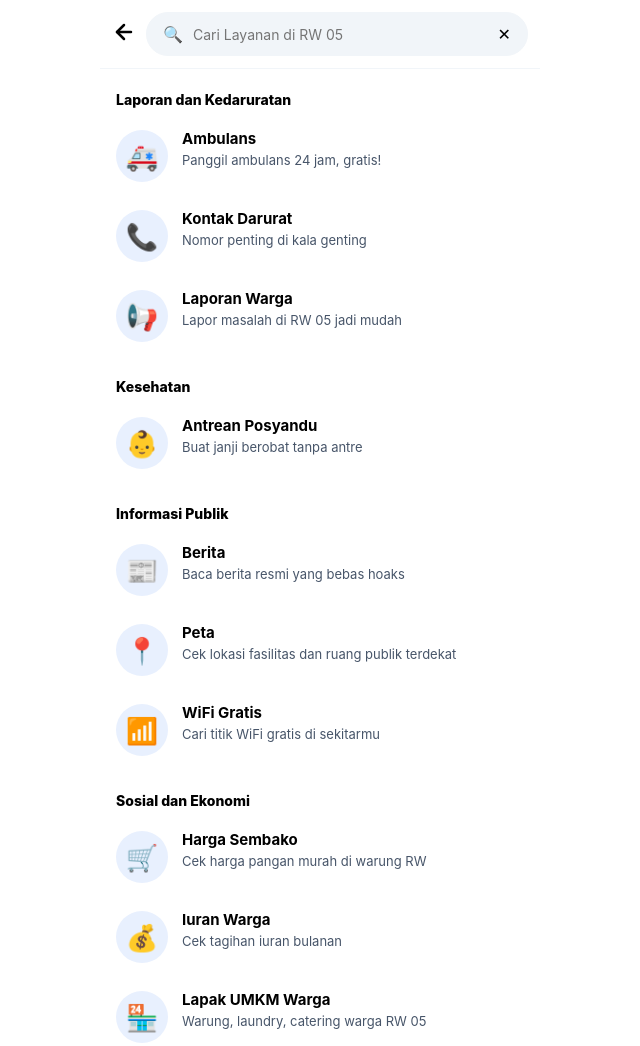
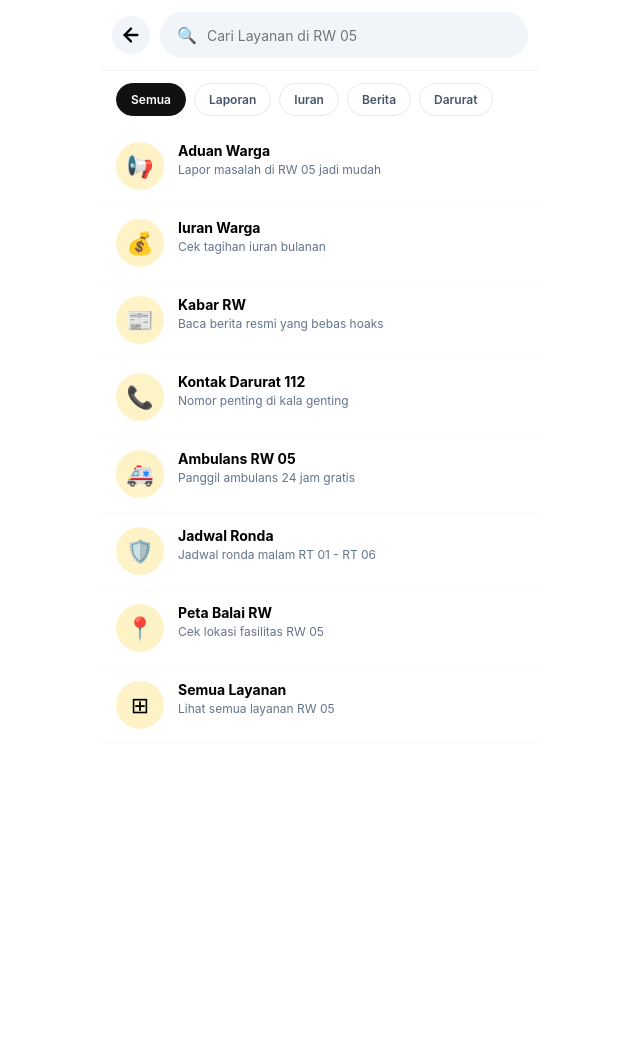
Before and after one commit to Arjuna119232/katarnolima, a plain HTML site: page cari-warga.html in a window 1280 px wide. Shown: the top 1046 px of the page, without its empty margins (320-960 px from the left). After the commit the page ends 800 px from the top, so only its background shows below. Drawn offline with Linux system fonts and the light colour scheme.

Commit message:
Update cari-warga.html

```diff
--- a/cari-warga.html
+++ b/cari-warga.html
@@ -3,102 +3,85 @@
 <head>
 <meta charset="UTF-8">
 <meta name="viewport" content="width=device-width, initial-scale=1.0, maximum-scale=1.0, user-scalable=no">
-<title>Cari Layanan di RW 05</title>
+<title>Cari Layanan - KATARNOLIMA RW 05</title>
 <link rel="icon" href="img/logo-resmi-karang-taruna.jpg">
-<link rel="stylesheet" href="style.css?v=18">
+<link rel="stylesheet" href="style.css?v=26">
 <style>
 *{margin:0;padding:0;box-sizing:border-box;font-family:-apple-system,BlinkMacSystemFont,"Segoe UI",Roboto,sans-serif}
-body{background:#fff!important;display:block!important}
-.cari-page{background:#fff;width:100%;min-height:100vh;max-width:440px;margin:0 auto}
-.cari-header{display:flex;align-items:center;gap:10px;padding:12px 12px 12px;background:#fff;position:sticky;top:0;z-index:20;border-bottom:1px solid #f1f5f9}
-.cari-header.back{width:38px;height:38px;display:flex;align-items:center;justify-content:center;border-radius:50%;flex-shrink:0}
-.cari-bar{flex:1;background:#f1f5f9;border-radius:28px;display:flex;align-items:center;gap:10px;padding:11px 16px;border:1px solid #f1f5f9}
+html,body{background:#fff!important;width:100%;height:100%;display:block!important;margin:0!important}
+.cari-page{background:#fff;width:100%;min-height:100vh;max-width:440px;margin:0 auto;display:block}
+.cari-header{display:flex;align-items:center;gap:10px;padding:12px 12px;background:#fff;position:sticky;top:0;z-index:20;border-bottom:1px solid #f1f5f9;width:100%}
+.cari-header .back{width:38px;height:38px;display:flex;align-items:center;justify-content:center;border-radius:50%;flex-shrink:0;background:#f1f5f9;cursor:pointer}
+.cari-bar{flex:1;background:#f1f5f9;border-radius:28px;display:flex;align-items:center;gap:10px;padding:12px 16px;border:1px solid #f1f5f9}
 .cari-bar input{border:none;outline:none;width:100%;background:transparent;font-size:14px;color:#0f172a}
-.cari-bar.clear{width:22px;height:22px;background:#111;color:#fff;border-radius:50%;display:flex;align-items:center;justify-content:center;font-size:11px;cursor:pointer;display:none;flex-shrink:0}
-.cari-bar.has-value.clear{display:flex}
-.section-title{font-size:14px;font-weight:800;color:#000;padding:22px 16px 8px;background:#fff}
-.jaki-item{display:flex;gap:14px;padding:14px 16px;align-items:flex-start;cursor:pointer}
-.jaki-item:active{background:#f8fafc}
-.jaki-icon{width:52px;height:52px;border-radius:50%;background:#e8f0fe;display:flex;align-items:center;justify-content:center;font-size:26px;flex-shrink:0}
-.jaki-item h4{font-size:15px;font-weight:700;color:#000;line-height:1.2}
-.jaki-item p{font-size:13px;color:#475569;margin-top:4px;line-height:1.3}
-.divider{height:8px;background:#f1f5f9;margin-top:8px}
+.chip-row{display:flex;gap:8px;padding:12px 16px;overflow-x:auto;white-space:nowrap;scrollbar-width:none}
+.chip{padding:8px 14px;border-radius:999px;border:1px solid #e2e8f0;background:#fff;font-size:12px;font-weight:600;color:#475569;flex-shrink:0;cursor:pointer}
+.chip.active{background:#111;color:#fff;border-color:#111}
+.result-item{display:flex;gap:14px;padding:14px 16px;align-items:flex-start;cursor:pointer;border-bottom:1px solid #f8fafc}
+.result-item:active{background:#f8fafc}
+.result-icon{width:48px;height:48px;border-radius:50%;background:#fef3c7;display:flex;align-items:center;justify-content:center;font-size:22px;flex-shrink:0}
 </style>
 </head>
 <body>
 <div class="cari-page">
   <div class="cari-header">
-    <a href="index.html" class="back"><svg viewBox="0 0 24 24" width="24" height="24" fill="none" stroke="black" stroke-width="2.5" stroke-linecap="round" stroke-linejoin="round"><path d="M19 12H5"/><path d="M12 19l-7-7 7-7"/></svg></a>
-    <div class="cari-bar" id="cariBar"><span>🔍</span><input id="cariInput" type="text" placeholder="Cari Layanan di RW 05" autofocus><div class="clear" id="clearBtn">✕</div></div>
+    <a href="javascript:void(0)" class="back" id="backBtn"><svg viewBox="0 0 24 24" width="22" height="22" fill="none" stroke="black" stroke-width="2.5" stroke-linecap="round" stroke-linejoin="round"><path d="M19 12H5"/><path d="M12 19l-7-7 7-7"/></svg></a>
+    <div class="cari-bar"><span>🔍</span><input type="text" id="inputCari" placeholder="Cari Layanan di RW 05" autofocus></div>
   </div>
-  <div id="content"></div>
+  <div class="chip-row" id="chipRow">
+    <div class="chip active" data-filter="semua">Semua</div>
+    <div class="chip" data-filter="laporan">Laporan</div>
+    <div class="chip" data-filter="iuran">Iuran</div>
+    <div class="chip" data-filter="berita">Berita</div>
+    <div class="chip" data-filter="darurat">Darurat</div>
+  </div>
+  <div id="hasilCari"><div style="padding:16px;color:#94a3b8;font-size:13px">Ketik untuk mencari layanan...</div></div>
 </div>
 <script>
 // @ts-nocheck
-/** @type {Array<{title:string,desc:string,icon:string,cat:string,group:string,link:string}>} */
-const layananRW = [
-  {title:'Laporan Warga', desc:'Lapor masalah di RW 05 jadi mudah', icon:'📢', cat:'unggulan', group:'Laporan dan Kedaruratan', link:'aduan-warga.html'},
-  {title:'Kontak Darurat', desc:'Nomor penting di kala genting', icon:'📞', cat:'unggulan', group:'Laporan dan Kedaruratan', link:'tel:112'},
-  {title:'Ambulans', desc:'Panggil ambulans 24 jam, gratis!', icon:'🚑', cat:'unggulan', group:'Laporan dan Kedaruratan', link:'tel:112'},
-  {title:'Antrean Posyandu', desc:'Buat janji berobat tanpa antre', icon:'👶', cat:'unggulan', group:'Kesehatan', link:'#'},
-  {title:'Iuran Warga', desc:'Cek tagihan iuran bulanan', icon:'💰', cat:'unggulan', group:'Sosial dan Ekonomi', link:'iuran-warga.html'},
-  {title:'Harga Sembako', desc:'Cek harga pangan murah di warung RW', icon:'🛒', cat:'unggulan', group:'Sosial dan Ekonomi', link:'#'},
-  {title:'Lapak UMKM Warga', desc:'Warung, laundry, catering warga RW 05', icon:'🏪', cat:'portal', group:'Sosial dan Ekonomi', link:'#'},
-  {title:'Berita', desc:'Baca berita resmi yang bebas hoaks', icon:'📰', cat:'unggulan', group:'Informasi Publik', link:'berita.html'},
-  {title:'Peta', desc:'Cek lokasi fasilitas dan ruang publik terdekat', icon:'📍', cat:'unggulan', group:'Informasi Publik', link:'https://maps.app.goo.gl/3Xte1yjgYiVT49XK7'},
-  {title:'WiFi Gratis', desc:'Cari titik WiFi gratis di sekitarmu', icon:'📶', cat:'unggulan', group:'Informasi Publik', link:'#'},
-  {title:'Pantau Banjir', desc:'Pantau titik banjir agar kamu makin aman', icon:'🌊', cat:'unggulan', group:'Lingkungan', link:'#'},
-  {title:'Kualitas Lingkungan', desc:'Cari tahu kebersihan & kerja bakti terkini', icon:'🌱', cat:'unggulan', group:'Lingkungan', link:'#'},
-  {title:'Rumah Singgah Balai', desc:'Fasilitasi warga pakai balai RW 05', icon:'🏠', cat:'unggulan', group:'Layanan Khusus RW 05', link:'#'},
+const dataLayanan = [
+  {k:'Aduan Warga', d:'Lapor masalah di RW 05 jadi mudah', i:'📢', cat:'laporan', link:'aduan-warga.html'},
+  {k:'Iuran Warga', d:'Cek tagihan iuran bulanan', i:'💰', cat:'iuran', link:'iuran-warga.html'},
+  {k:'Kabar RW', d:'Baca berita resmi yang bebas hoaks', i:'📰', cat:'berita', link:'berita.html'},
+  {k:'Kontak Darurat 112', d:'Nomor penting di kala genting', i:'📞', cat:'darurat', link:'tel:112'},
+  {k:'Ambulans RW 05', d:'Panggil ambulans 24 jam gratis', i:'🚑', cat:'darurat', link:'https://wa.me/6289673580756?text=Butuh%20Ambulans%20RW05%20DARURAT'},
+  {k:'Jadwal Ronda', d:'Jadwal ronda malam RT 01 - RT 06', i:'🛡️', cat:'laporan', link:'#'},
+  {k:'Peta Balai RW', d:'Cek lokasi fasilitas RW 05', i:'📍', cat:'berita', link:'https://maps.app.goo.gl/3Xte1yjgYiVT49XK7'},
+  {k:'Semua Layanan', d:'Lihat semua layanan RW 05', i:'⊞', cat:'semua', link:'semua-layanan.html'}
 ];
-
-const cariInput = /** @type {HTMLInputElement} */ (document.getElementById('cariInput'));
-const cariBar = document.getElementById('cariBar');
-const clearBtn = document.getElementById('clearBtn');
-const content = document.getElementById('content');
-
-/** @param {any[]} list */
-function renderGrouped(list){
-  // URUT ABJAD A-Z DALAM GROUP
-  list.sort(function(a,b){ return a.title.localeCompare(b.title); });
-  const groups = {};
-  list.forEach(function(item){
-    if(!groups[item.group]) groups[item.group] = [];
-    groups[item.group].push(item);
+const inputCari = document.getElementById('inputCari');
+const hasilCari = document.getElementById('hasilCari');
+const chipRow = document.getElementById('chipRow');
+let filterAktif = 'semua';
+function renderHasil(query){
+  const q = query.toLowerCase().trim();
+  let filtered = dataLayanan.filter(function(item){
+    const matchQ = item.k.toLowerCase().includes(q) || item.d.toLowerCase().includes(q);
+    if(filterAktif !== 'semua'){ return item.cat === filterAktif && (q === '' || matchQ); }
+    return q === '' ? true : matchQ;
   });
-  let html = '';
-  Object.keys(groups).forEach(function(g){
-    html += '<div class="section-title">'+g+'</div>';
-    html += groups[g].map(function(item){
-      return '<div class="jaki-item" onclick="window.location.href=\''+item.link+'\'"><div class="jaki-icon">'+item.icon+'</div><div><h4>'+item.title+'</h4><p>'+item.desc+'</p></div></div>';
-    }).join('');
-  });
-  content.innerHTML = html + '<div style="padding:30px 16px 120px;text-align:center;color:#64748b;font-size:13px">Kamu sudah di akhir halaman.<br><a href="https://wa.me/6289673580756" style="color:#2563eb;font-weight:700">Yuk, kirim saranmu.</a></div>';
-}
-
-function render(){
-  const q = cariInput.value.toLowerCase().trim();
-  if(q === ''){
-    cariBar.classList.remove('has-value');
-    // DEFAULT: TAMPIL SEMUA FULL LAYAR KAYAK FOTO 2 LU
-    renderGrouped(layananRW.slice());
+  if(filtered.length === 0){
+    hasilCari.innerHTML = '<div style="padding:40px 16px;text-align:center;color:#94a3b8;font-size:13px">Tidak ada hasil untuk "'+query+'"</div>';
     return;
   }
-  cariBar.classList.add('has-value');
-  /** @type {any[]} */ let filtered = layananRW.filter(function(/** @type {any} */ item){ return item.title.toLowerCase().includes(q) || item.desc.toLowerCase().includes(q); });
-  if(filtered.length === 0){
-    content.innerHTML = '<div style="text-align:center;padding:80px 20px;color:#94a3b8">Tidak ada layanan "'+cariInput.value+'"<br>ketik <b>a</b> untuk lihat semua urut abjad A-Z</div>';
-    return;
+  hasilCari.innerHTML = filtered.map(function(item){
+    return '<a href="'+item.link+'" class="result-item" style="text-decoration:none;color:inherit"><div class="result-icon">'+item.i+'</div><div><h4 style="font-size:14px;font-weight:700;color:#000">'+item.k+'</h4><p style="font-size:12px;color:#64748b;margin-top:3px">'+item.d+'</p></div></a>';
+  }).join('');
+}
+inputCari.addEventListener('input', function(){ renderHasil(this.value); });
+chipRow.addEventListener('click', function(e){
+  if(e.target.classList.contains('chip')){
+    document.querySelectorAll('.chip').forEach(function(c){ c.classList.remove('active'); });
+    e.target.classList.add('active');
+    filterAktif = e.target.getAttribute('data-filter');
+    renderHasil(inputCari.value);
   }
-  renderGrouped(filtered);
-}
-
-cariInput.addEventListener('input', render);
-clearBtn.addEventListener('click', function(){ cariInput.value=''; render(); cariInput.focus(); });
-
-// LANGSUNG FULL LAYAR PAS BUKA HALAMAN
-render();
-setTimeout(function(){ cariInput.focus(); }, 200);
+});
+renderHasil('');
+document.getElementById('backBtn').addEventListener('click', function(e){
+  e.preventDefault();
+  if(window.history.length > 1){ window.history.back(); } else { window.location.href='index.html'; }
+});
 </script>
 </body>
 </html>
```
